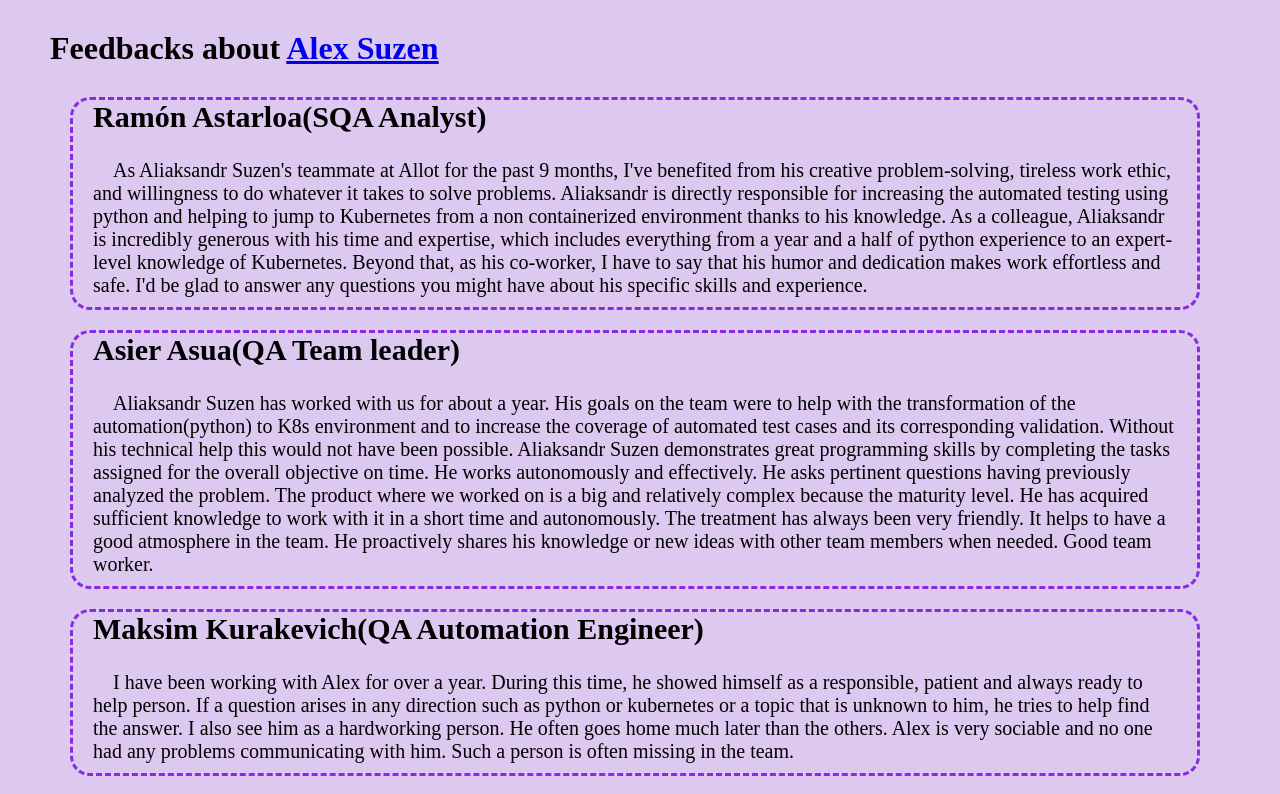
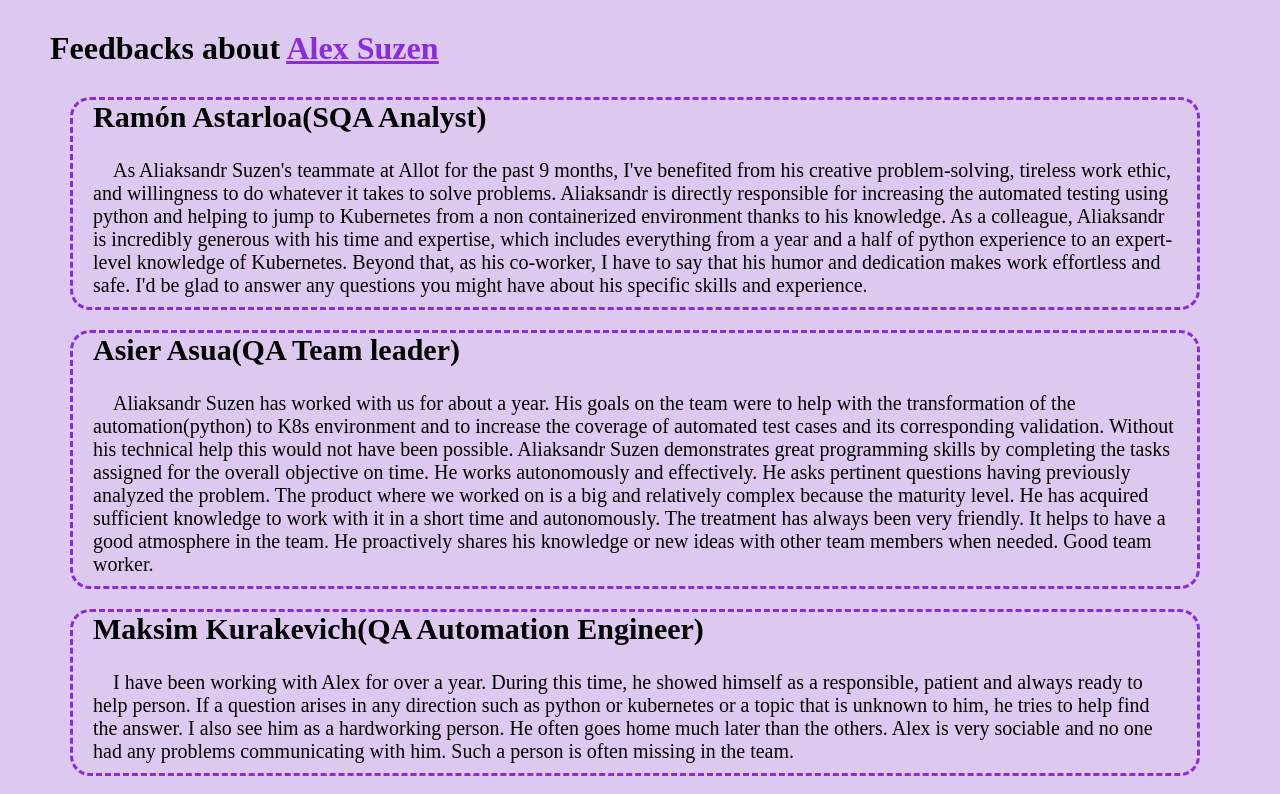
Before and after one commit to 1emniscata/feedbacks, a plain HTML site: page index.html in a window 1280 px wide. Shown: the top 794 px of the page. Drawn offline with Linux system fonts and the light colour scheme.

Commit message:
Update style.css

```diff
--- a/style.css
+++ b/style.css
@@ -12,6 +12,10 @@ h1 {
     /* transform: translateY(-50%); */
     /* -webkit-transform: translateY(-50%); */
     /* -ms-transform: translateY(-50%); */
+}
+
+a {
+    color: blueviolet;
 }
 
 h2 {
```
